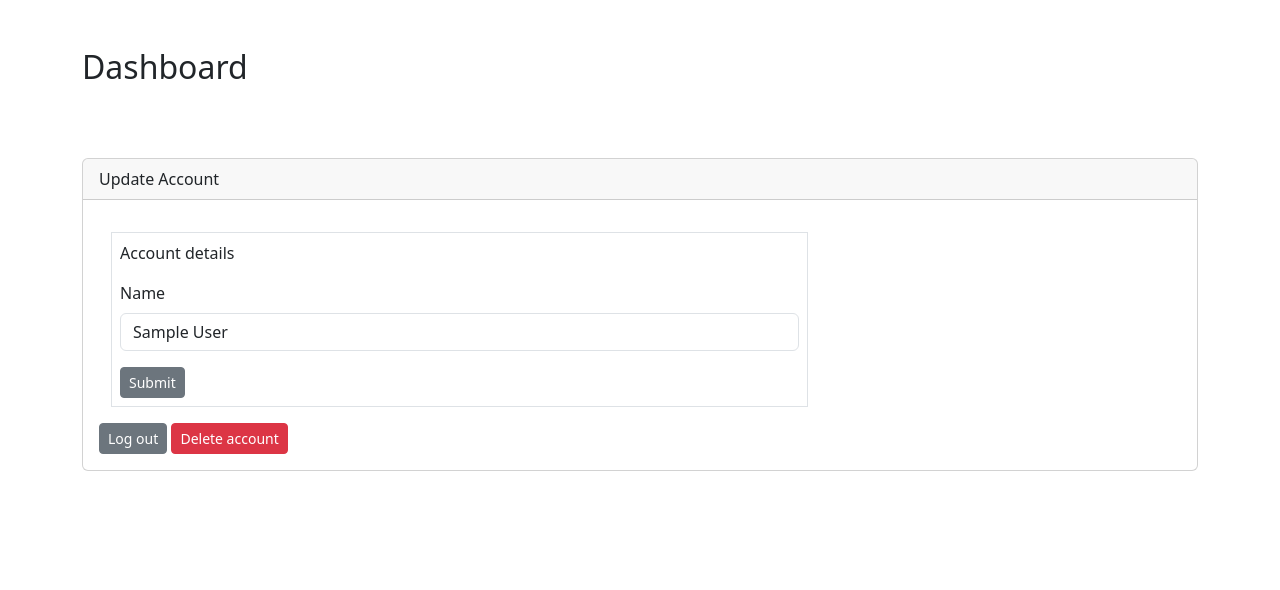
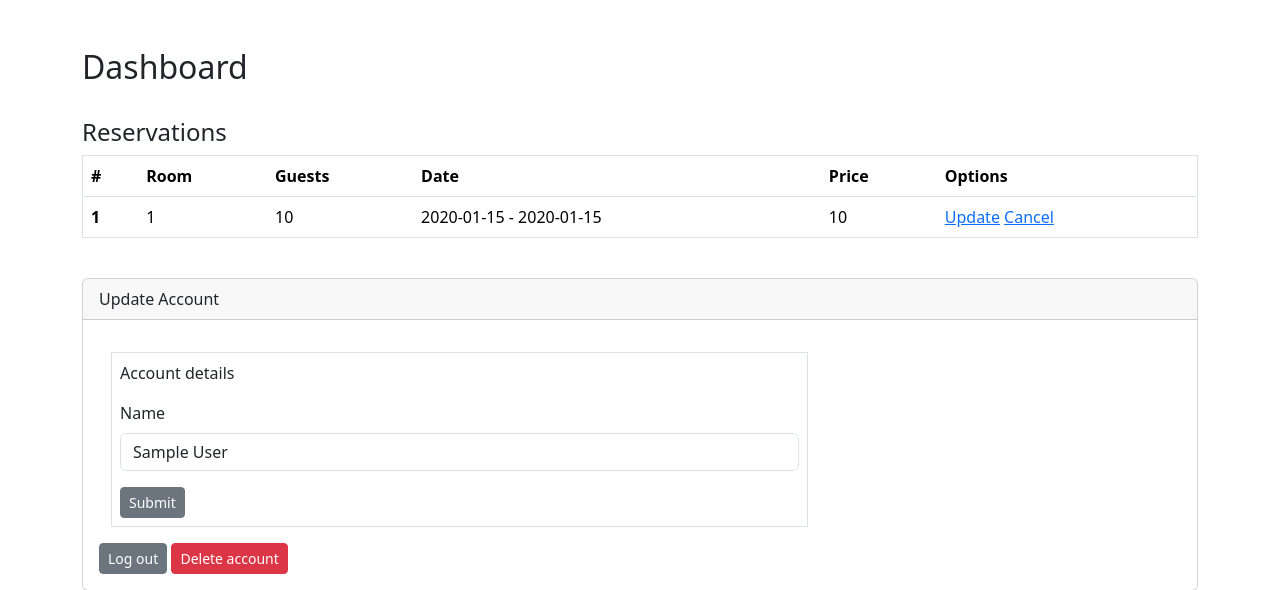
Before and after one commit to pykretexd/hotel, a Flask app: template src/templates/dashboard.html in a window 1280 px wide. Shown: the part 56-646 px from the top of the page. Run offline with Flask 3, Linux system fonts and the light colour scheme; the template is opened without the code that fills it: values that come from a table or form of the project are taken from there, others are empty; tables that the repository leaves empty hold one stand-in row (values such as "Sample post"); form fields are guessed from the names that the template uses; parts of the project's set-up code (start-up, migrations or seed data) failed here and were passed over.

Commit message:
Update dashboard.html

```diff
--- a/src/templates/dashboard.html
+++ b/src/templates/dashboard.html
@@ -1,10 +1,53 @@
 {% extends 'layout.html' %} {% block content %}
 <h2>Dashboard</h2>
 <br>
-<table class="table">
-    {% for reservation in reservations %}
-
-    {% endfor %}
+<h4>Reservations</h4>
+<table class="table table-hover border">
+    <thead>
+        <tr>
+            <th scope="col">#</th>
+            <th scope="col">Room</th>
+            <th scope="col">Guests</th>
+            <th scope="col">Date</th>
+            <th scope="col">Price</th>
+            <th scope="col">Options</th>
+        </tr>
+    </thead>
+    <tbody>
+        {% for reservation in reservations %}
+            {% if reservation.is_paid == 0 %}
+                <tr class="table-warning">
+                    <th scope="row">{{ reservation.id }}</th>
+                    <td>{{ reservation.room_id }}</td>
+                    <td>{{ reservation.amount_of_guests }}</td>
+                    <td>{{ reservation.start_date }} - {{ reservation.end_date }}</td>
+                    <td>{{ reservation.price }} (NOT PAID)</td>
+                    <td class="d.flex gap-3">
+                        <a href="{{ url_for('update_reservation', id=reservation.id) }}">Update</a>
+                        <a href="{{ url_for('delete_reservation', id=reservation.id) }}">Cancel</a>
+                        <a href="{{ url_for('pay', id=reservation.id) }}">Pay now</a>
+                        <a data-bs-toggle="tooltip" data-bs-placement="top" title="Reservation hasn't been paid yet. It might soon be deleted.">
+                            <svg xmlns="http://www.w3.org/2000/svg" fill="none" viewBox="0 0 24 24" stroke-width="1.5" stroke="black" style="width: 16px; height: 16px;" >
+                                <path stroke-linecap="round" stroke-linejoin="round" d="M12 9v3.75m-9.303 3.376c-.866 1.5.217 3.374 1.948 3.374h14.71c1.73 0 2.813-1.874 1.948-3.374L13.949 3.378c-.866-1.5-3.032-1.5-3.898 0L2.697 16.126zM12 15.75h.007v.008H12v-.008z" />
+                            </svg>
+                        </a>
+                    </td>
+                </tr>
+            {% else %}
+                <tr>
+                    <th scope="row">{{ reservation.id }}</th>
+                    <td>{{ reservation.room_id }}</td>
+                    <td>{{ reservation.amount_of_guests }}</td>
+                    <td>{{ reservation.start_date }} - {{ reservation.end_date }}</td>
+                    <td>{{ reservation.price }}</td>
+                    <td class="d.flex gap-3">
+                        <a href="{{ url_for('update_reservation', id=reservation.id) }}">Update</a>
+                        <a href="{{ url_for('delete_reservation', id=reservation.id)}}">Cancel</a>
+                    </td>
+                </tr>
+            {% endif %}
+        {% endfor %}
+    </tbody>
 </table>
 <br>
 <div class="card">
```
